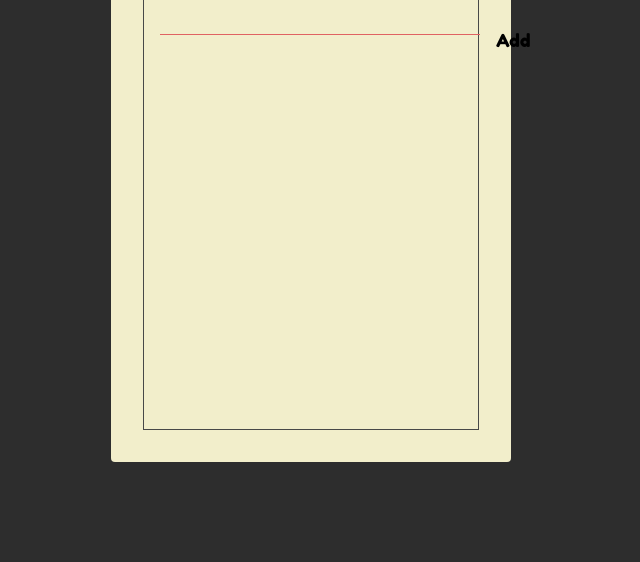
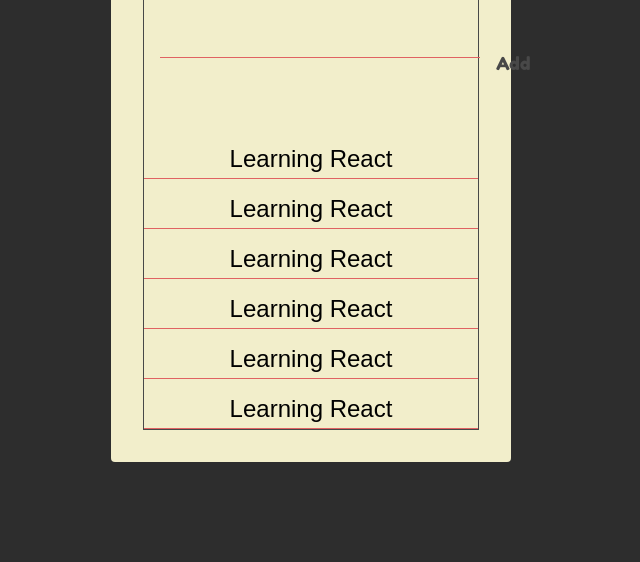
Before and after one commit to adityarzg/create-react-app, a website: page index.html in a window 1280 px wide. Shown: the part 238-800 px from the top of the page, without its empty margins (329-969 px from the left). Drawn offline with Linux system fonts and the light colour scheme; a web font is replaced by a local one.

Commit message:
Membuat todo list section

```diff
--- a/index.html
+++ b/index.html
@@ -15,7 +15,7 @@
     <div class="container">
       <div class="frame">
         <section class="header">
-          <button class="header-btn">Add</button>
+          <button class="header-btn main-black-color">Add</button>
           <h1 class="header-title">Todo List</h1>
           <button class="header-btn main-red-color">Clear</button>
         </section>
@@ -23,8 +23,29 @@
         <section class="add">
           <form class="add-form">
             <input type="text" class="add-input" />
-            <button class="add-btn">Add</button>
+            <button class="add-btn main-black-color">Add</button>
           </form>
+        </section>
+
+        <section class="todos">
+          <div class="todo">
+            <span class="todo-text">Learning React</span>
+          </div>
+          <div class="todo">
+            <span class="todo-text">Learning React</span>
+          </div>
+          <div class="todo">
+            <span class="todo-text">Learning React</span>
+          </div>
+          <div class="todo">
+            <span class="todo-text">Learning React</span>
+          </div>
+          <div class="todo">
+            <span class="todo-text">Learning React</span>
+          </div>
+          <div class="todo">
+            <span class="todo-text">Learning React</span>
+          </div>
         </section>
       </div>
     </div>
--- a/style.css
+++ b/style.css
@@ -4,10 +4,14 @@
 
 :root {
   --main-red-color: #e06262;
+  --main-black-color: #484848;
 }
 
 .main-red-color {
   color: var(--main-red-color);
+}
+.main-black-color {
+  color: var(--main-black-color);
 }
 
 html {
@@ -42,11 +46,12 @@
 }
 
 .frame {
-  border: 1px solid #484848;
+  border: 1px solid var(--main-black-color);
   height: 100%;
 
   display: flex;
   flex-direction: column;
+  justify-content: space-between;
 }
 
 .header {
@@ -59,6 +64,7 @@
   text-align: center;
   font-size: 3.6rem;
   font-family: "Shadows Into Light Two", sans-serif;
+  color: var(--main-black-color);
 }
 
 .header-btn {
@@ -71,6 +77,13 @@
   background: unset;
   border: unset;
   outline: unset;
+}
+
+.header-btn.main-red-color:active {
+  text-shadow: 1px 1px 4px var(--main-red-color);
+}
+.header-btn.main-black-color:active {
+  text-shadow: 1px 1px 4px var(--main-black-color);
 }
 
 .add {
@@ -108,3 +121,32 @@
   border: unset;
   outline: unset;
 }
+
+.add-btn.main-black-color:active {
+  text-shadow: 1px 1px 4px var(--main-black-color);
+}
+
+.todos {
+  display: flex;
+  flex-direction: column;
+}
+
+.todo {
+  position: relative;
+
+  flex: 1 0 auto;
+  text-align: center;
+
+  min-height: 34px;
+  margin: 16px 0 0;
+  font-family: "Shadows Into Light Two", sans-serif;
+  font-size: 24px;
+
+  border-bottom: 1px solid var(--main-red-color);
+}
+
+.todo-text {
+  position: absolute;
+  left: 50%;
+  transform: translate(-50%);
+}
```
